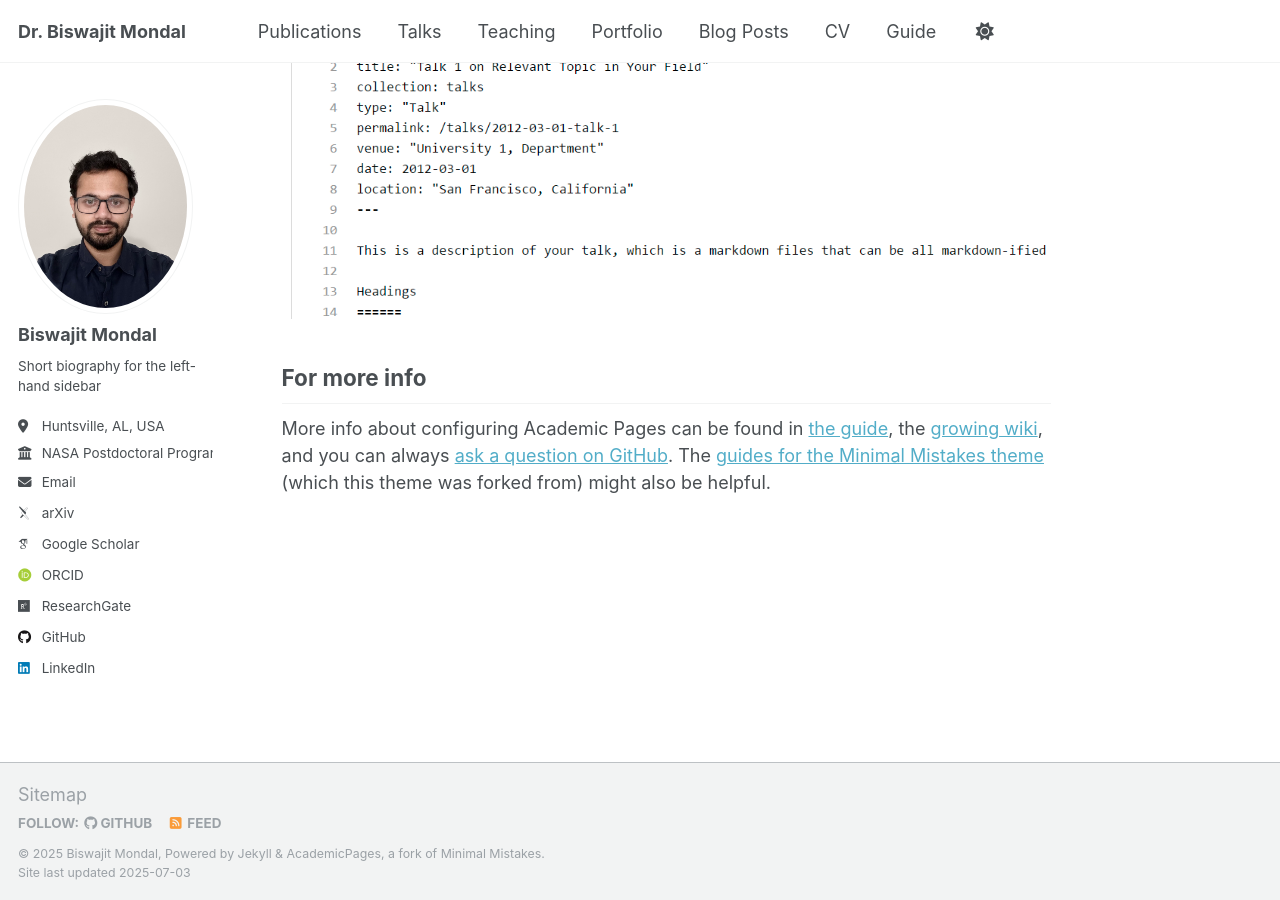
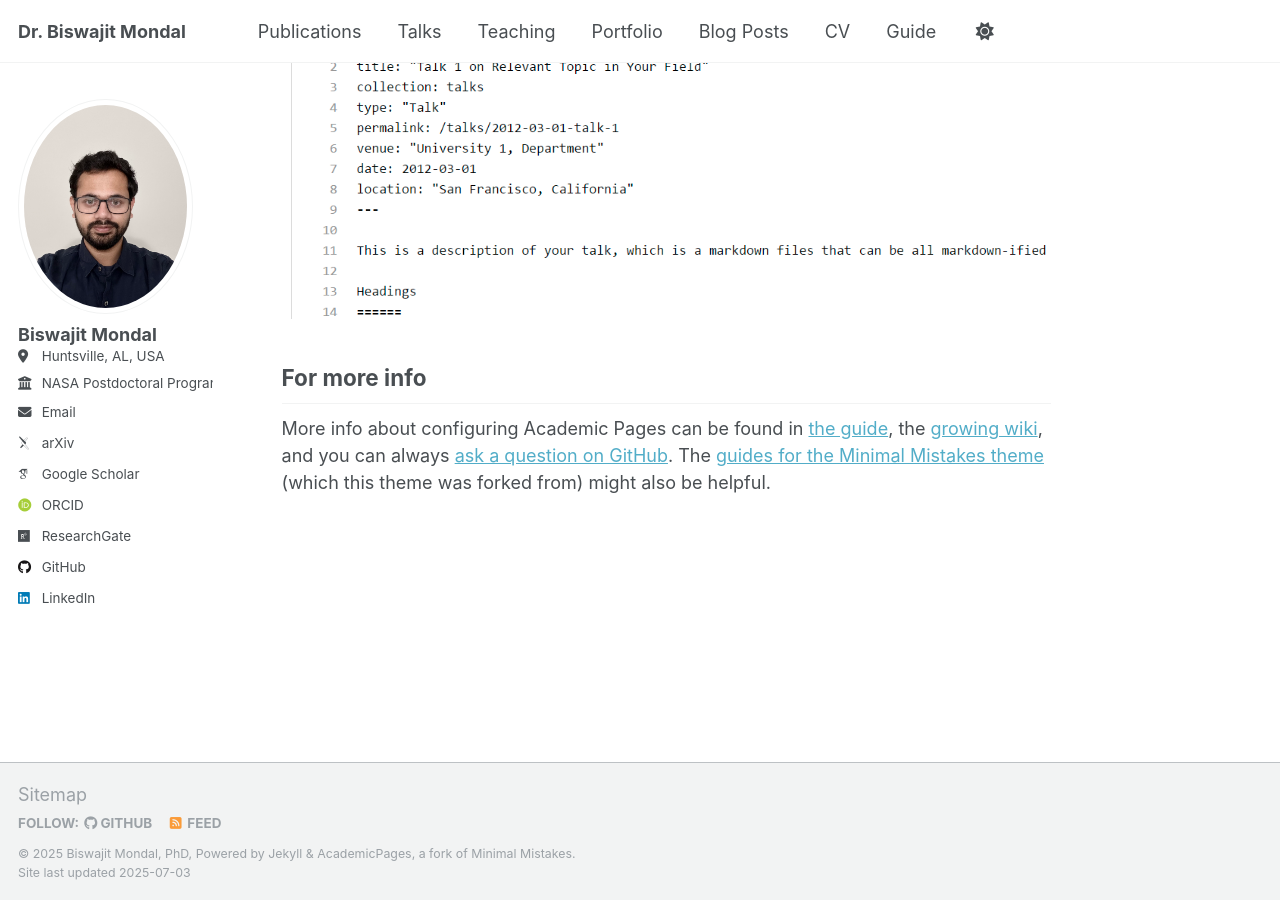
Before and after one commit to biswajitmb/biswajitmb.github.io, a Jekyll site: the page built from _pages/about.md, in a window 1280 px wide and 900 px high, scrolled down 2880 px. Built offline with Jekyll 4.4.1, drawn with Linux system fonts in a browser that asks for light colours; some web fonts are replaced; a script that is not in the unit is left out.

Commit message:
Update _config.yml

```diff
--- a/_config.yml
+++ b/_config.yml
@@ -11,7 +11,7 @@ locale                   : "en-US"
 site_theme               : "default"
 title                    : "Dr. Biswajit Mondal"
 title_separator          : "-"
-name                     : &name "Biswajit Mondal"
+name                     : &name "Biswajit Mondal, PhD"
 description              : &description "personal description"
 url                      : https://biswajitmb.github.io # the base hostname & protocol for your site e.g. "https://[your GitHub username].github.io" or if you already have some other page hosted on Github then use "https://[your GitHub username].github.io/[Your Repo Name]"
 baseurl                  : "" # the subpath of your site, e.g. "/blog"
@@ -25,7 +25,7 @@ author:
   avatar           : "profile.jpg"
   name             : "Biswajit Mondal"
   pronouns         : # example: "she/her"
-  bio              : "Short biography for the left-hand sidebar"
+  bio              : #"Short biography for the left-hand sidebar"
   location         : "Huntsville, AL, USA"
   employer         : "NASA Postdoctoral Program"
   uri              : # URL
```
